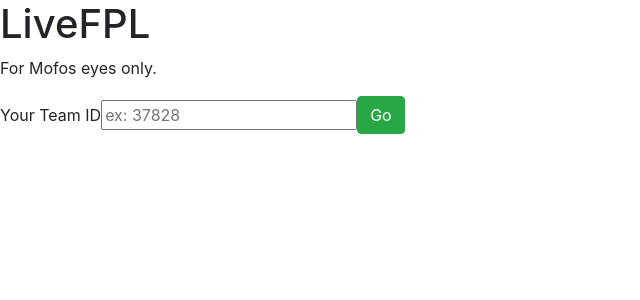
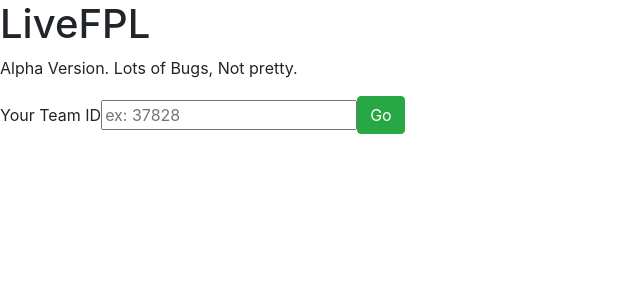
Before and after one commit to sylg/live_fpl_old, a Flask app: page / in a window 1280 px wide. Shown: the top 300 px of the page, without its empty margins (0-640 px from the left). Run offline with Flask 2, Linux system fonts and the light colour scheme; some libraries are stand-ins or nearby versions.

Commit message:
remove pusher dev & fix index.html text

```diff
--- a/templates/index.html
+++ b/templates/index.html
@@ -26,7 +26,7 @@
 </div>
     <div class="hero-unit">
       <h1>LiveFPL</h1>
-      <p>For Mofos eyes only.</p>
+      <p>Alpha Version. Lots of Bugs, Not pretty.</p>
       <form id="live" class="form-inline">
         <label>Your Team ID</label>
           <input id="team_id" type="text" name="team_id" placeholder="ex: 37828">
@@ -61,8 +61,6 @@
 </div>
 
 <script type="text/javascript">
-    // Flash fallback logging - don't include this in production
-WEB_SOCKET_DEBUG = true;
 var pusher = new Pusher('b2c9525770d59267a6a2');
 
 $('#live').submit(function(){
```
